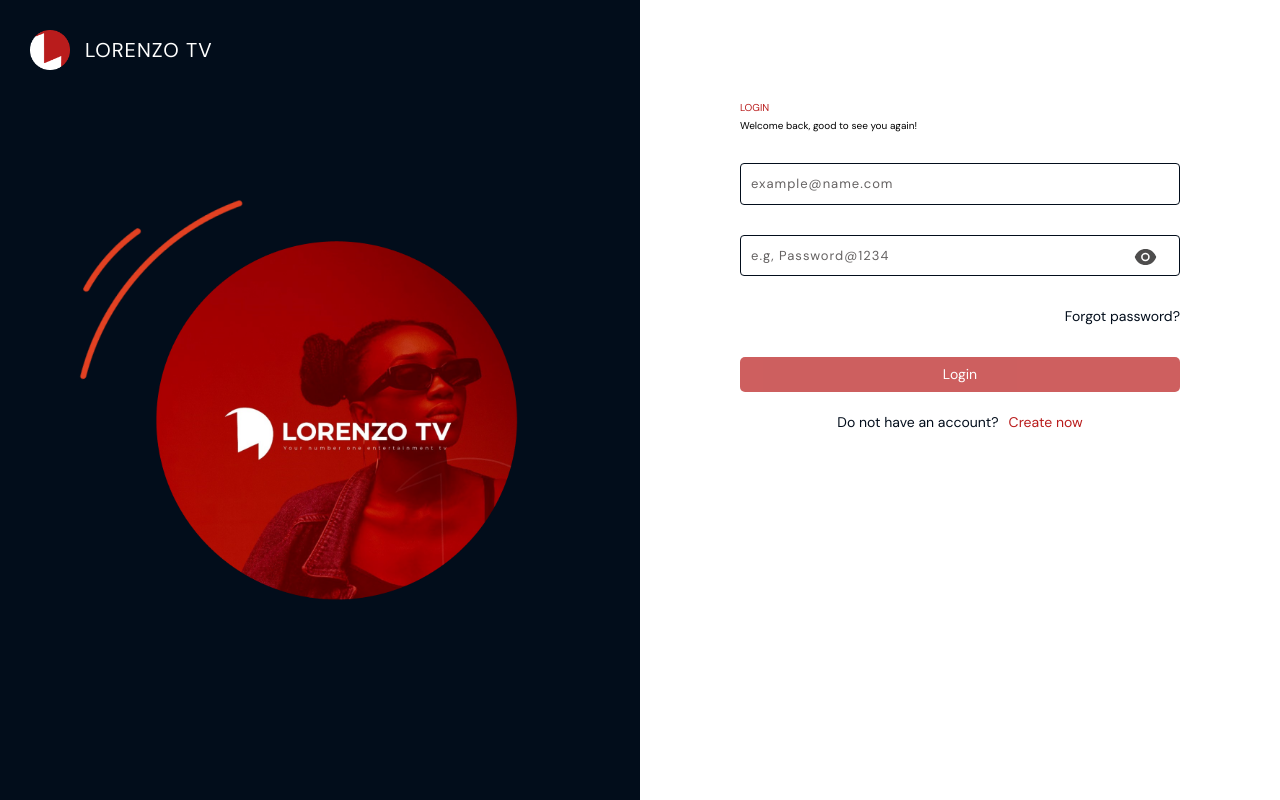
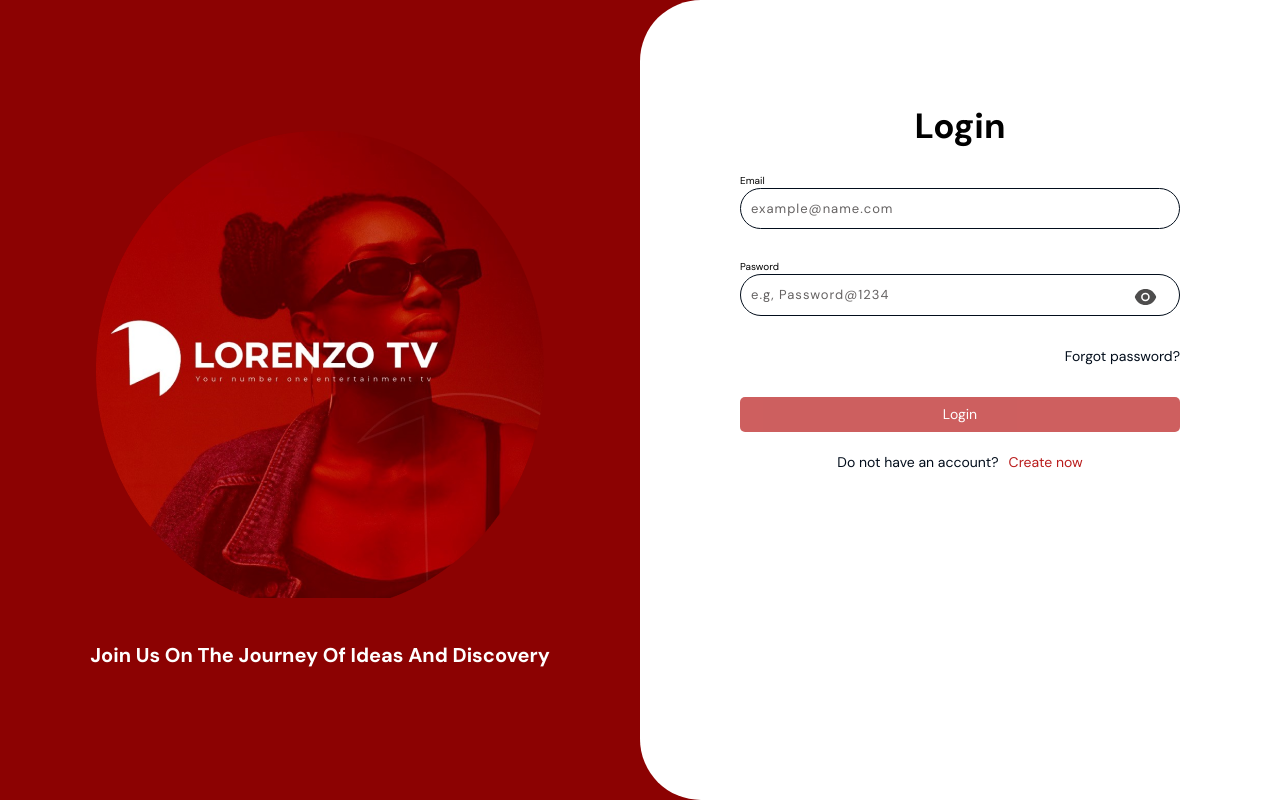
Before and after one commit to LorenzoTvmedia/Blog, a React (Vite) app: page /login in a window 1280 px wide. Built offline with nearby package versions, Linux system fonts and the light colour scheme.

Commit message:
worked on login page

```diff
--- a/src/components/Navigation/Navigation.jsx
+++ b/src/components/Navigation/Navigation.jsx
@@ -75,6 +75,9 @@ const Navigation = () => {
               </li>
               {/* <li>
                 <Link to="/myposts/addpost">Blog</Link>
+              </li>
+              <li>
+                <Link to="/myposts/addpost">Pages</Link>
               </li> */}
               <li>
                 <Link to="/founderseries">Founder's Series</Link>
@@ -82,9 +85,6 @@ const Navigation = () => {
               <li>
                 <Link to="/aboutus">About us</Link>
               </li>
-              {/* <li>
-                <Link to="/myposts/addpost">Pages</Link>
-              </li> */}
               <li>
                 <Link style={{display:'flex', alignItems:'center'}} to="/myposts/addpost"><AiOutlineEdit /> Write</Link>
               </li>
--- a/src/pages/login/Form.jsx
+++ b/src/pages/login/Form.jsx
@@ -118,6 +118,7 @@ const Form = ({ onSubmit, error, isLoading, success }) => {
 
   return (
     <form className={classes.login__form} onSubmit={submitHandler}>
+       <label htmlFor="">Email</label>
       <Input
         id="email"
         label="Email"
@@ -133,6 +134,7 @@ const Form = ({ onSubmit, error, isLoading, success }) => {
           Please provide a valid email.
         </pre>
       )}
+      <label htmlFor="">Pasword</label>
       <Input
         id="password"
         label="Password"
--- a/src/pages/login/Login.module.css
+++ b/src/pages/login/Login.module.css
@@ -5,22 +5,22 @@
 }
 .bg {
   flex-basis: 50%;
-  background-color: #020d1b;
+  background-color: #8C0202;
   position: relative;
 }
-.bg > img {
-  display: inline-block;
-  flex-basis: 50%;
-  height: 50%;
+.lorenzo {
+  /* display: inline-block; */
+  /* width: px;
   position: absolute;
   top: 50%;
-  left: 45%;
-  transform: translate(-50%, -50%);
+  left: 50%;
+  transform: translate(-50%, -50%); */
 }
 .formBg {
   width: 50%;
   padding: 10rem;
   background-color: #fff;
+  border-radius: 61px 0 0 61px;
 }
 
 .text {
--- a/src/pages/login/LoginForm.module.css
+++ b/src/pages/login/LoginForm.module.css
@@ -35,9 +35,6 @@
   transition: all 0.3s;
 }
 
-.button:hover {
-  /* background: linear-gradient(to top left, #44607c, #2c3e50); */
-}
 
 .error__message {
   text-align: center;
--- a/src/pages/login/LoginInput.module.css
+++ b/src/pages/login/LoginInput.module.css
@@ -14,7 +14,7 @@
 
 .input {
   padding: 1rem;
-  border-radius: 0.4rem;
+  border-radius: 100px;
   border: 0.1rem solid #020d1b;
   font-size: 1.3rem;
   font-weight: 300;
--- a/src/pages/login/index.jsx
+++ b/src/pages/login/index.jsx
@@ -3,7 +3,7 @@ import { Link, useNavigate } from "react-router-dom";
 
 import Form from "./Form";
 import logo from "../../assets/renzologo.png";
-import lorenzoTvImg from "../../assets/lorenzoTVImg.png";
+import lorenzoTvImg2 from "../../assets/lorenTvImage2.png";
 import classes from "./Login.module.css";
 
 const Login = () => {
@@ -58,25 +58,28 @@ const Login = () => {
 
   return (
     <>
-      <div className={classes.login} data-testid="login__page">
-        <div className={classes.bg}>
-          <Link to="/">
+      <div
+        className="flex bg-[#8C0202]"
+        data-testid="login__page">
+        <div className={`${classes.bg} h-screen flex flex-col justify-center items-center p-12`}>
+          {/* <Link to="/">
             <div
               className={classes.logo}
               onClick={() => {
                 navigate("/posts");
-              }}
-            >
+              }}>
               <img src={logo} alt="Lorenzo Tv" />
-              <h3>Lorenzo Tv</h3>
+              <h3 className="font-[600]">Lorenzo Tv</h3>
             </div>
-          </Link>
-          <img src={lorenzoTvImg} alt="lorenzoTV img" />
+          </Link> */}
+          <div className="flex flex-col justify-center items-center space-y-[2rem]">
+            <div className="lorenzo"><img src={lorenzoTvImg2} alt="lorenzoTV img" /></div>
+            <div><p className="text-white text-[20px] text-center font-[700] mt-4">Join Us On The Journey Of Ideas And Discovery</p></div>
+          </div>
         </div>
         <div className={classes.formBg}>
-          <div className={classes.text}>
-            <h1>Login</h1>
-            <h2>Welcome back, good to see you again!</h2>
+          <div className='text-center'>
+            <h1 className="font-[800] text-[35px]">Login</h1>
           </div>
           <Form
             onSubmit={signInHandler}
```
Also changed, not shown: src/assets/lorenTvImage2.png (added).
